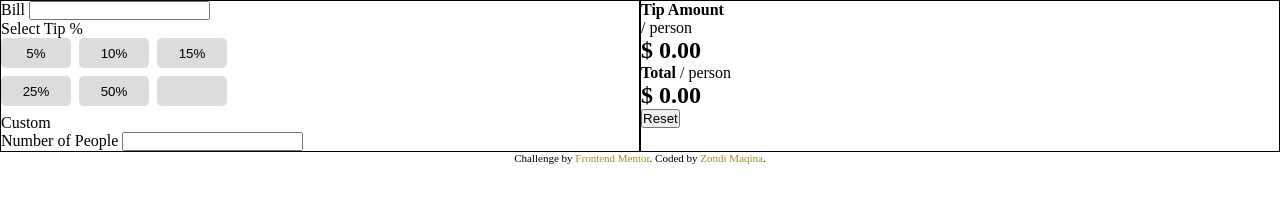
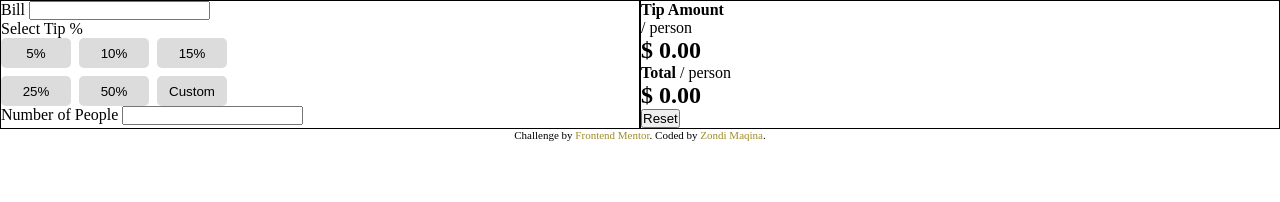
Before and after one commit to zondiMaqina/tip-calculator, a plain HTML site: page index.html in a window 1280 px wide. Drawn offline with Linux system fonts and the light colour scheme.

Commit message:
edit input elemnet

```diff
--- a/index.html
+++ b/index.html
@@ -28,7 +28,7 @@
       <button class="option">15%</button>
       <button class="option">25%</button>
       <button class="option">50%</button>
-      <input class="option" type="text">Custom</input>
+      <input class="option" type="text" placeholder="Custom">
     </div>
   </section>
 
```
